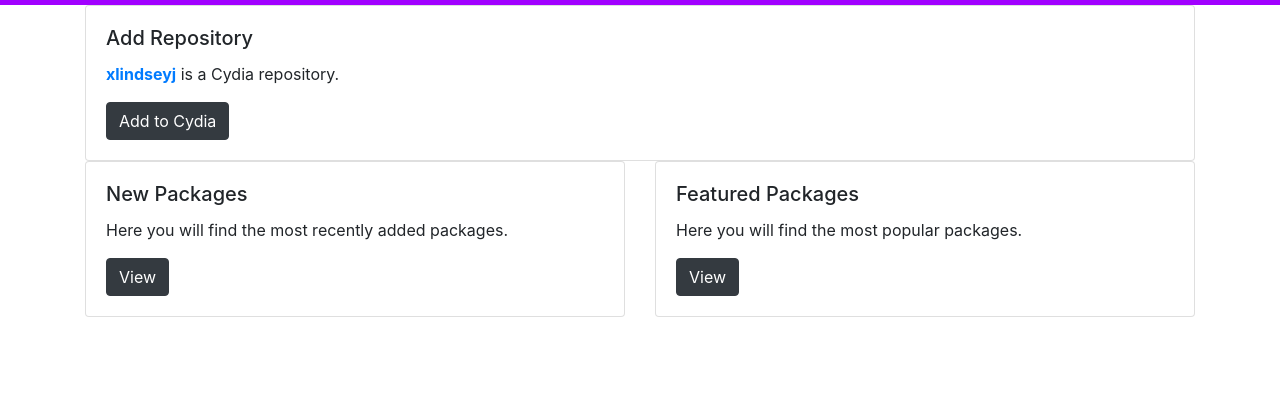
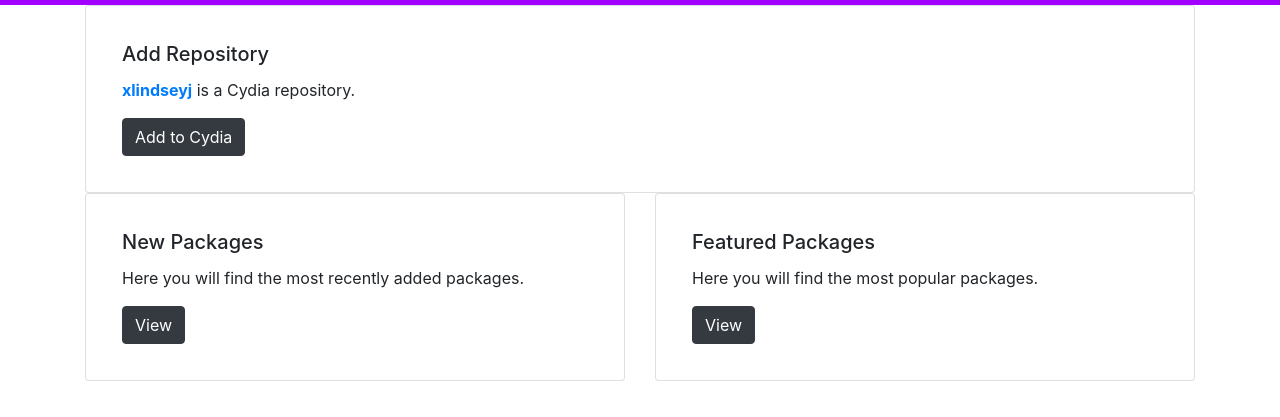
Before and after one commit to xlindseyj/cydia-repo, a website: page index.html in a window 1280 px wide. Shown: the part 53-470 px from the top of the page. Drawn offline with nearby package versions, Linux system fonts and the light colour scheme.

Commit message:
Update main.css

```diff
--- a/assets/styles/main.css
+++ b/assets/styles/main.css
@@ -6,3 +6,7 @@
 a {
   text-decoration: none;
 }
+
+.card {
+ padding: 1em;
+}
```
